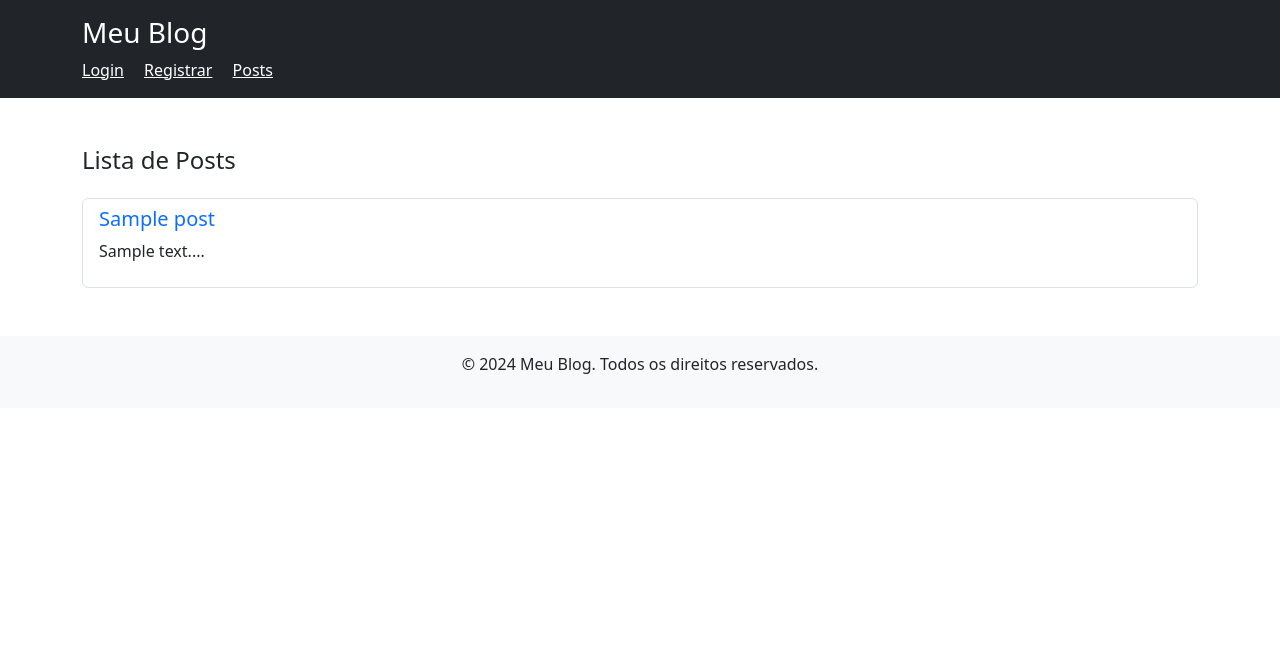
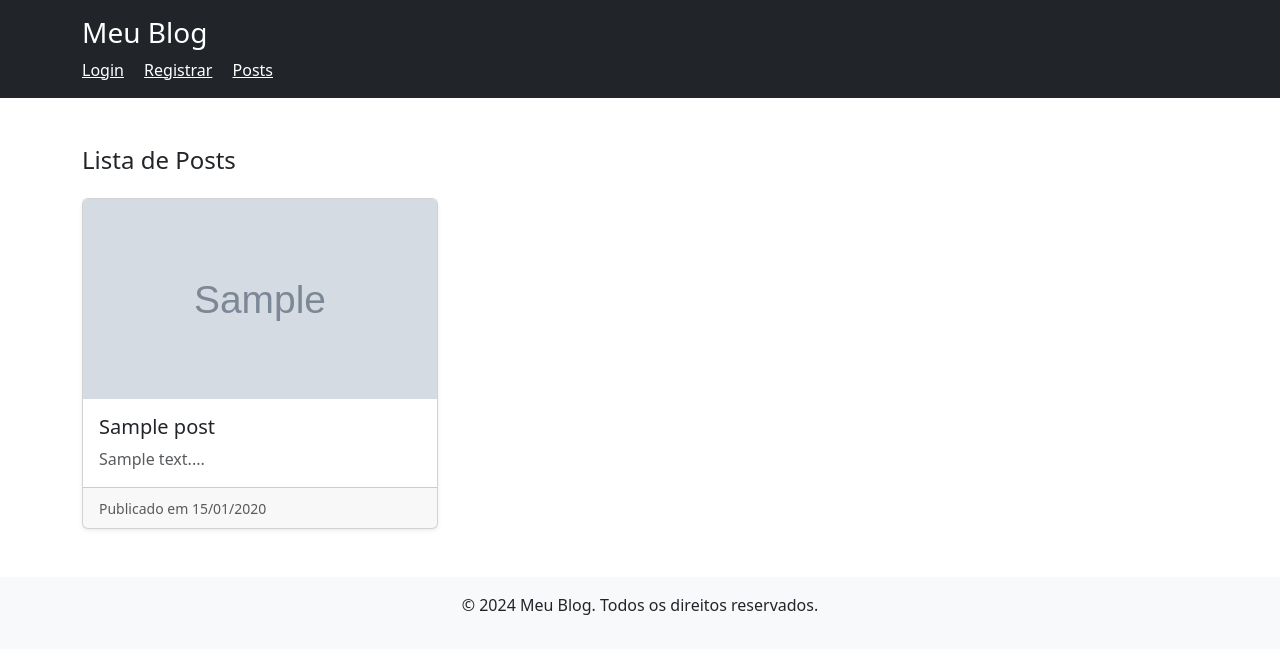
Before and after one commit to Ygor-Machado/Blog-MVC, a PHP site: template src/Views/posts/index.php in a window 1280 px wide. Shown: the top 654 px of the page. Run offline with PHP 8.4, Linux system fonts and the light colour scheme; the template is opened without the code that fills it: most values are stand-ins (such as "Sample title", 1, 10 or a date in 2020); grey boxes marked "Sample" are stand-in pictures.

Commit message:
feat: cria método de create no PostService e estiliza páginas de index e show de posts

```diff
--- a/src/Routes/routes.php
+++ b/src/Routes/routes.php
@@ -6,6 +6,7 @@ use App\Controllers\PostController;
 
 Route::get('/', [PostController::class, 'index']);
 Route::get('/posts/{id}', [PostController::class, 'show']);
+Route::post('/posts', [PostController::class, 'store']);
 
 Route::get('/login', [AuthController::class, 'viewLogin']);
 Route::get('/register', [AuthController::class, 'viewRegister']);
--- a/src/Views/posts/index.php
+++ b/src/Views/posts/index.php
@@ -1,16 +1,28 @@
 <h2 class="h4 mb-4">Lista de Posts</h2>
 
 <?php if (!empty($posts)): ?>
-    <ul class="list-group">
+    <div class="row row-cols-1 row-cols-md-2 row-cols-lg-3 g-4">
         <?php foreach ($posts as $post): ?>
-            <li class="list-group-item">
-                <h3 class="h5">
-                    <a href="/posts/<?= $post->id; ?>" class="text-decoration-none"><?= $post->title ?></a>
-                </h3>
-                <p><?= $post->content ?>...</p>
-            </li>
+            <div class="col">
+                <div class="card h-100 shadow-sm">
+                    <?php if (!empty($post->image)): ?>
+                        <img src="/uploads/<?= $post->image ?>" alt="<?= $post->title ?>" class="card-img-top" style="max-height: 200px; object-fit: cover;">
+                    <?php endif; ?>
+
+                    <div class="card-body">
+                        <h3 class="card-title h5">
+                            <a href="/posts/<?= $post->id; ?>" class="text-decoration-none text-dark"><?= $post->title ?></a>
+                        </h3>
+                        <p class="card-text text-muted"><?= substr($post->content, 0, 100) ?>...</p>
+                    </div>
+
+                    <div class="card-footer">
+                        <small class="text-muted">Publicado em <?= date('d/m/Y', strtotime($post->created_at)) ?></small>
+                    </div>
+                </div>
+            </div>
         <?php endforeach; ?>
-    </ul>
+    </div>
 <?php else: ?>
     <p class="text-muted">Nenhum post encontrado.</p>
 <?php endif; ?>
```
Also changed, not shown: src/Controllers/PostController.php (+25 -0 lines), src/Services/PostService.php (added, +48 -0 lines), src/Views/posts/show.php (+15 -3 lines), src/public/uploads/11c2a9b4b47fd62f9b4762687625c99f.jpg (added), src/public/uploads/acb5ed7ee268ec4880eafb900bc5f557.jpg (added), src/public/uploads/b36af814c0f00d8162da1a50714d2e53.jpg (added), src/public/uploads/d735986c5503faa6d7e71ec0ea8228d2.jpg (added), src/public/uploads/kratos.jpg (added).
